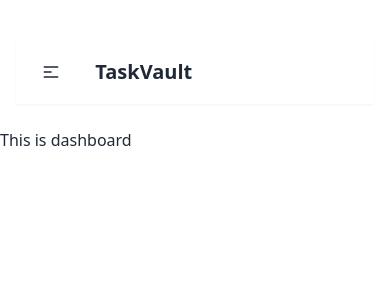
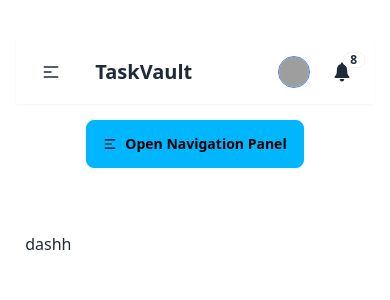
Before and after one commit to User-RAY/task-vault-client-side-a12, a React (Vite) app: page /dashboard in a window 390 px wide. Shown: the top 300 px of the page. Built offline with nearby package versions, Linux system fonts and the light colour scheme; grey boxes are pictures that could not be loaded.

Commit message:
Added navigation sidebar in Dashboard

```diff
--- a/src/Components/DashNavbar/DashNavbar.jsx
+++ b/src/Components/DashNavbar/DashNavbar.jsx
@@ -37,9 +37,9 @@ const Profile = <>
     </>
 
 const links1 = <>
-<li><NavLink to='/coin'>Available Coin |</NavLink></li>
-<li>userrole |</li>
-<li> {user.displayName}</li>
+    <li><NavLink to='/coin'>Available Coin</NavLink></li>
+
+    <li className="pl-3"> {user.displayName} userrole</li>
 </>
 
 
@@ -51,7 +51,7 @@ const links2 = <div className="grid grid-cols-3 gap-2 items-center">
 </div>
 
     return (
-        <div className="mb-6 mt-10 w-11/12 mx-auto">
+        <div className="mt-10 w-11/12 mx-auto">
 
 
             <div className="navbar shadow-sm">
@@ -82,16 +82,21 @@ const links2 = <div className="grid grid-cols-3 gap-2 items-center">
                             </div>
                             <NavLink to='/' className="btn btn-ghost text-xl"> <h1 className="">TaskVault</h1></NavLink>
                         </div>
-                        <div className="navbar-end hidden lg:flex">
+                        <div className="navbar-end">
 
-                            <ul className="menu menu-horizontal px-1">
+                            <ul className="menu menu-horizontal px-1 hidden lg:flex">
                             {
                                     loading ? <span className="loading loading-bars loading-md text-blue-500"></span> : user ? links2 : links1
                             }
                             </ul>
 
+                            <div className="flex lg:hidden">
+                                {
+                                    Profile
+                                }
+                            </div>
 
-                            <div className="dropdown dropdown-end">
+                            <div className="dropdown dropdown-end block">
                                 <div tabIndex={0} role="button" className="btn btn-ghost btn-circle">
                                     <div className="indicator">
                                     <IoIosNotifications className="text-2xl" />
@@ -115,9 +120,10 @@ const links2 = <div className="grid grid-cols-3 gap-2 items-center">
 
                         </div>
 
-                    </div>
+            </div>
 
-                </div>
+
+        </div>
 
 
     );
--- /dev/null
+++ b/src/Components/DashNavigation/DashNavigation.jsx
@@ -0,0 +1,46 @@
+import { RiMenu2Fill } from "react-icons/ri";
+import { NavLink } from "react-router-dom";
+
+
+const DashNavigation = ({children}) => {
+
+    const links1 = <>
+    <li><NavLink to='/dashboard/other'>Available Coin</NavLink></li>
+    <li><NavLink to='/dashboard/buyer'>Available Coin</NavLink></li>
+</>
+
+    return (
+        <div className="mt-4 w-11/12 mx-auto">
+
+
+            <div className="drawer lg:drawer-open">
+            <input id="my-drawer-2" type="checkbox" className="drawer-toggle" />
+            <div className="drawer-content flex flex-col items-center justify-start">
+                {/* Page content here */}
+
+                <label htmlFor="my-drawer-2" className="btn btn-info drawer-button lg:hidden mb-8">
+                <RiMenu2Fill />
+                Open Navigation Panel
+                </label>
+
+                <div className="mt-8 w-[95%] mx-auto">
+                    {children}
+                    dashh
+                </div>
+            </div>
+            <div className="drawer-side">
+                <label htmlFor="my-drawer-2" aria-label="close sidebar" className="drawer-overlay"></label>
+                <ul className="menu bg-base-200 text-base-content min-h-full w-72 p-4">
+                {/* Sidebar content here */}
+                    {
+                        links1
+                    }
+                </ul>
+            </div>
+            </div>
+
+        </div>
+    );
+};
+
+export default DashNavigation;
--- a/src/Layout/Dashboard.jsx
+++ b/src/Layout/Dashboard.jsx
@@ -1,16 +1,16 @@
 import { Outlet } from "react-router-dom";
 import DashNavbar from "../Components/DashNavbar/DashNavbar";
+import DashNavigation from "../Components/DashNavigation/DashNavigation";
 
 
 
 const Dashboard = () => {
     return (
         <div>
-            <DashNavbar>
+            <DashNavbar></DashNavbar>
+            <DashNavigation><Outlet></Outlet></DashNavigation>
 
-            </DashNavbar>
-            <Outlet></Outlet>
-            This is dashboard
+
         </div>
     );
 };
--- /dev/null
+++ b/src/Pages/BuyerHome/BuyerHome.jsx
@@ -0,0 +1,12 @@
+
+
+const BuyerHome = () => {
+    return (
+        <div>
+            this is buyer home
+            Lorem ipsum dolor sit amet consectetur adipisicing elit. Ratione commodi eveniet nisi rerum quasi velit eos culpa, fugiat, obcaecati, ipsam eum maiores itaque nemo illum ipsum a quo beatae pariatur.
+        </div>
+    );
+};
+
+export default BuyerHome;
```
Also changed, not shown: src/Routes/router.jsx (+6 -1 lines).
